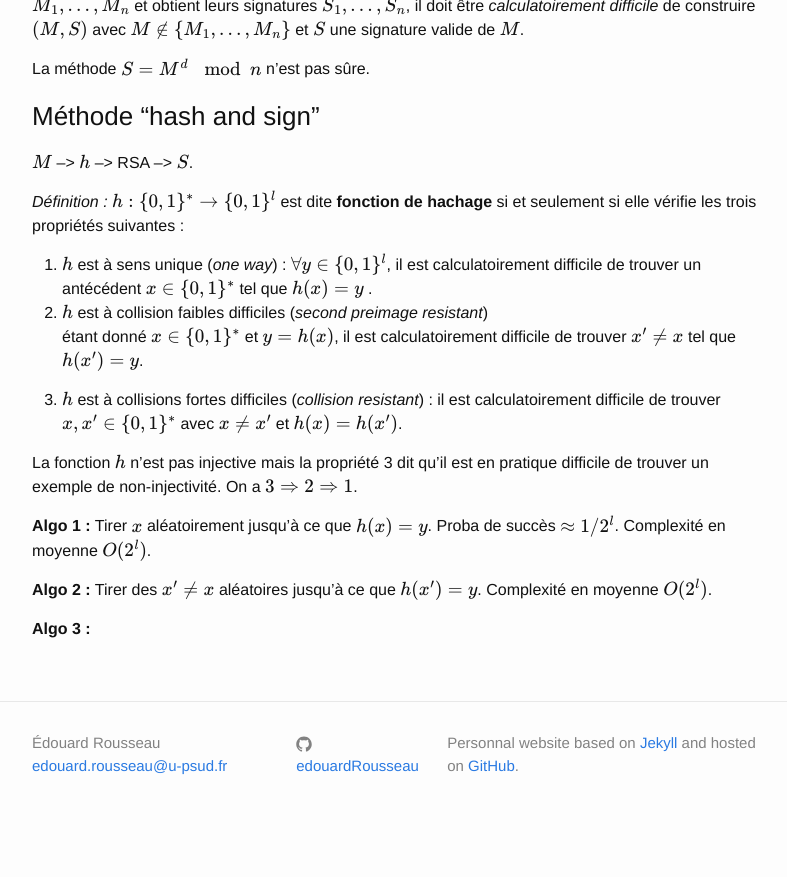
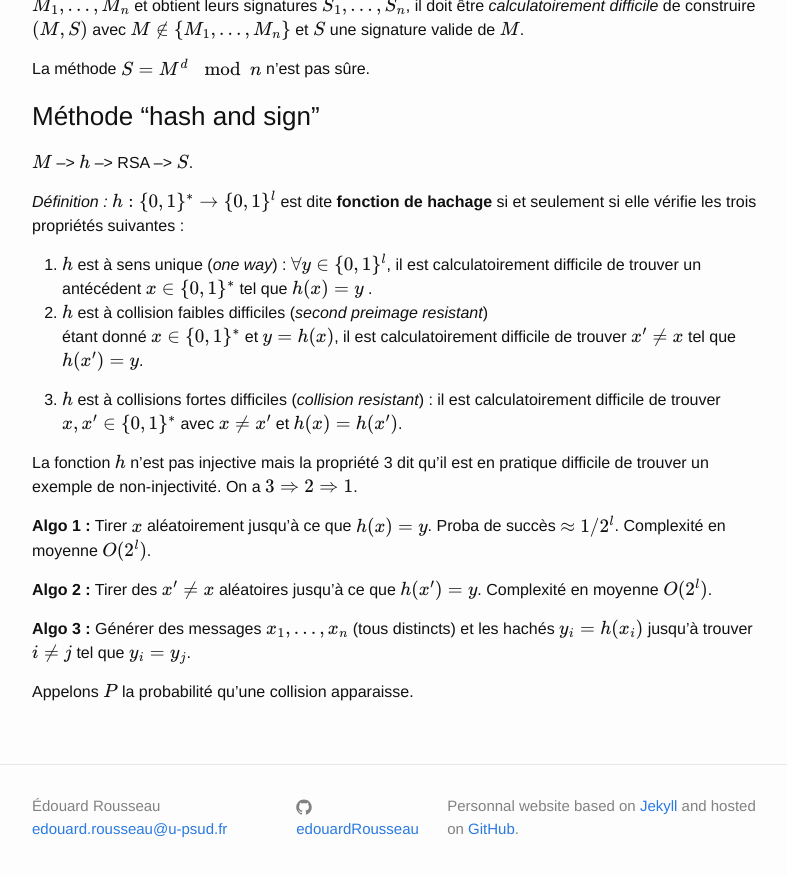
Before and after one commit to erou/erou.github.io, a Jekyll site: the page built from crypto.md, in a window 1280 px wide and 900 px high, scrolled down 908 px. Shown: the top 877 px of the window, without its empty margins (238-1025 px from the left). Built offline with Jekyll 4.4.1, drawn with Linux system fonts in a browser that asks for light colours; our own code applies the rules of GitHub Pages for plain Markdown files; formulas are drawn with MathJax 3; before the commit the page ends 1745 px from its top, so only the background shows below that.

Commit message:
cours crypto

```diff
--- a/crypto.md
+++ b/crypto.md
@@ -78,4 +78,7 @@ succès $\approx 1/2^l$. Complexité en moyenne $O(2^l)$.
 **Algo 2 :** Tirer des $x'\neq x$ aléatoires jusqu'à ce que $h(x')=y$.
 Complexité en moyenne $O(2^l)$.
 
-**Algo 3 :**
+**Algo 3 :** Générer des messages $x_1,\dots,x_n$ (tous distincts) et
+les hachés $y_i=h(x_i)$ jusqu'à trouver $i\neq j$ tel que $y_i=y_j$.
+
+Appelons $P$ la probabilité qu'une collision apparaisse.
```
